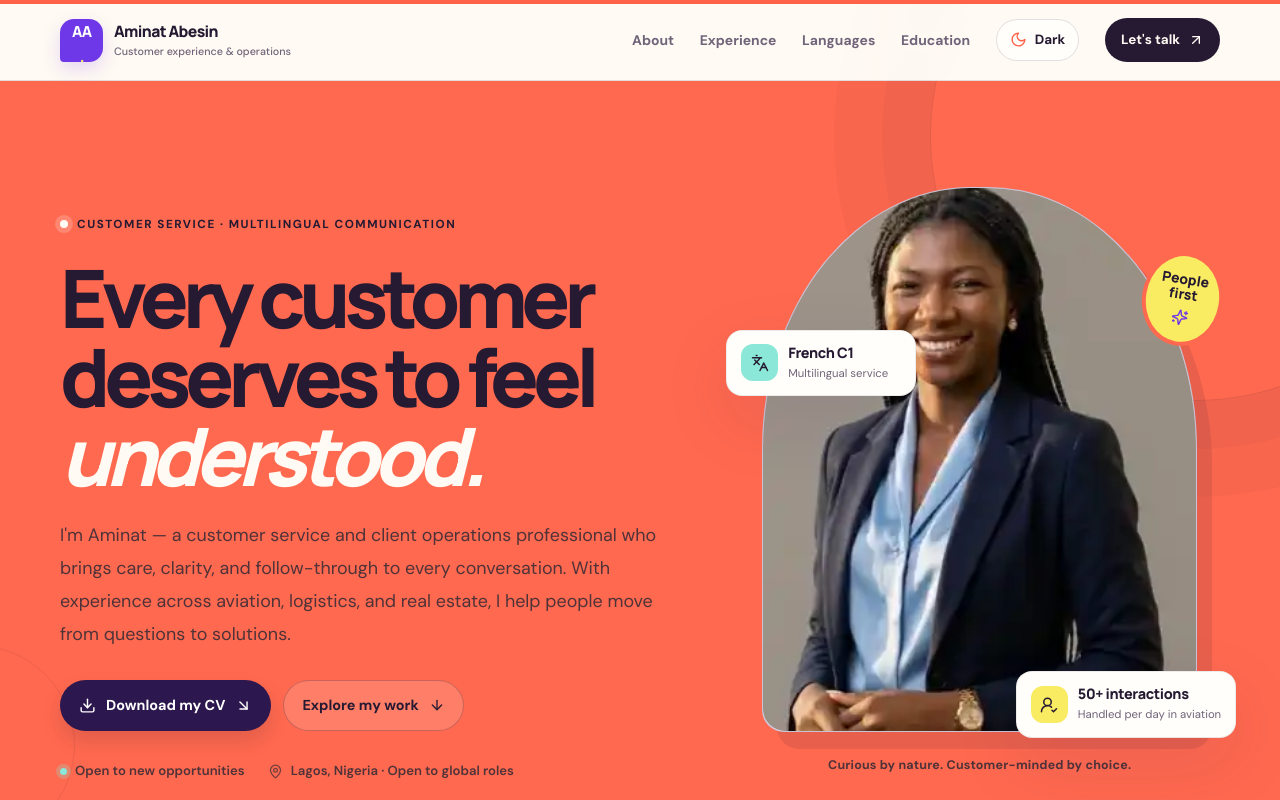
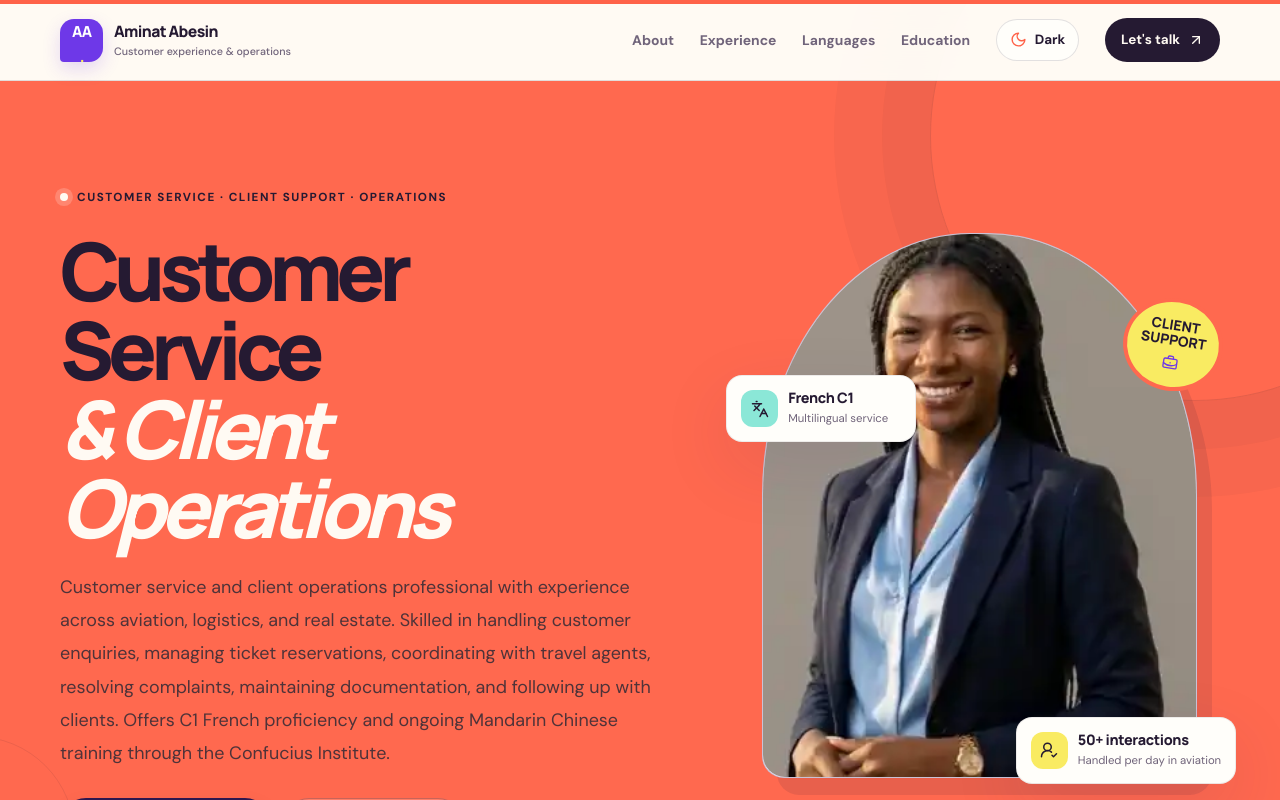
Before and after one commit to ARGS-PYH/aminat-customer-service-portfolio, a React (Vite) app: page / in a window 1280 px wide. Shown: the top 800 px of the page. Built offline with nearby package versions, Linux system fonts and the light colour scheme.

Commit message:
Use a more formal professional introduction

```diff
--- a/src/App.jsx
+++ b/src/App.jsx
@@ -251,20 +251,20 @@ export default function App() {
           <div className="hero-orbit hero-orbit--two" aria-hidden="true"/>
           <div className="hero-grid container">
             <div className="hero-copy">
-              <motion.div initial={reduceMotion ? false : {opacity:0,y:12}} animate={{opacity:1,y:0}} transition={{duration:.5}} className="eyebrow"><span className="eyebrow-dot"/> CUSTOMER SERVICE · MULTILINGUAL COMMUNICATION</motion.div>
-              <motion.h1 initial={reduceMotion ? false : {opacity:0,y:18}} animate={{opacity:1,y:0}} transition={{duration:.65,delay:.08}} className="hero-title">Every customer<br/>deserves to feel <span>understood.</span></motion.h1>
-              <motion.p initial={reduceMotion ? false : {opacity:0,y:18}} animate={{opacity:1,y:0}} transition={{duration:.65,delay:.15}} className="hero-intro">I'm Aminat — a customer service and client operations professional who brings care, clarity, and follow-through to every conversation. With experience across aviation, logistics, and real estate, I help people move from questions to solutions.</motion.p>
+              <motion.div initial={reduceMotion ? false : {opacity:0,y:12}} animate={{opacity:1,y:0}} transition={{duration:.5}} className="eyebrow"><span className="eyebrow-dot"/> CUSTOMER SERVICE · CLIENT SUPPORT · OPERATIONS</motion.div>
+              <motion.h1 initial={reduceMotion ? false : {opacity:0,y:18}} animate={{opacity:1,y:0}} transition={{duration:.65,delay:.08}} className="hero-title">Customer Service<br/><span>&amp; Client Operations</span></motion.h1>
+              <motion.p initial={reduceMotion ? false : {opacity:0,y:18}} animate={{opacity:1,y:0}} transition={{duration:.65,delay:.15}} className="hero-intro">Customer service and client operations professional with experience across aviation, logistics, and real estate. Skilled in handling customer enquiries, managing ticket reservations, coordinating with travel agents, resolving complaints, maintaining documentation, and following up with clients. Offers C1 French proficiency and ongoing Mandarin Chinese training through the Confucius Institute.</motion.p>
               <motion.div initial={reduceMotion ? false : {opacity:0,y:18}} animate={{opacity:1,y:0}} transition={{duration:.65,delay:.22}} className="hero-actions">
                 <button className="button button--dark" onClick={buildPdf}><Download size={17}/> Download my CV <ArrowDownRight size={17}/></button>
                 <ButtonLink href="#experience" kind="outline">Explore my work <ArrowDown size={16}/></ButtonLink>
               </motion.div>
-              <div className="hero-signals"><span><span className="signal-dot"/>Open to new opportunities</span><span><MapPin size={15}/> Lagos, Nigeria · Open to global roles</span></div>
+              <div className="hero-signals"><span><span className="signal-dot"/>Open to customer service opportunities</span><span><MapPin size={15}/> Lagos, Nigeria · Remote, hybrid &amp; on-site</span></div>
             </div>
             <motion.div className="hero-visual" initial={reduceMotion ? false : {opacity:0,scale:.94,y:18}} animate={{opacity:1,scale:1,y:0}} transition={{duration:.75,delay:.12}}>
-              <div className="portrait-frame"><img src="/assets/aminat-profile.webp" alt="Professional portrait of Aminat Abesin" fetchPriority="high"/><span className="portrait-sticker">People<br/>first <Sparkles size={17}/></span></div>
+              <div className="portrait-frame"><img src="/assets/aminat-profile.webp" alt="Professional portrait of Aminat Abesin" fetchPriority="high"/><span className="portrait-sticker">CLIENT<br/>SUPPORT <BriefcaseBusiness size={16}/></span></div>
               <motion.div className="floating-card floating-card--top" animate={reduceMotion ? {} : {y:[0,-7,0]}} transition={{duration:4,repeat:Infinity,ease:"easeInOut"}}><span className="mini-icon mini-icon--mint"><Languages size={18}/></span><span><strong>French C1</strong><small>Multilingual service</small></span></motion.div>
               <motion.div className="floating-card floating-card--bottom" animate={reduceMotion ? {} : {y:[0,6,0]}} transition={{duration:4.5,repeat:Infinity,ease:"easeInOut"}}><span className="mini-icon mini-icon--yellow"><UserRoundCheck size={18}/></span><span><strong>50+ interactions</strong><small>Handled per day in aviation</small></span></motion.div>
-              <div className="portrait-note">Curious by nature. Customer-minded by choice.</div>
+              <div className="portrait-note">Customer service · Client operations</div>
             </motion.div>
           </div>
           <div className="hero-bottom container"><span>SCROLL TO EXPLORE</span><span className="hero-bottom-line"/><span>01 — 05</span></div>
```
